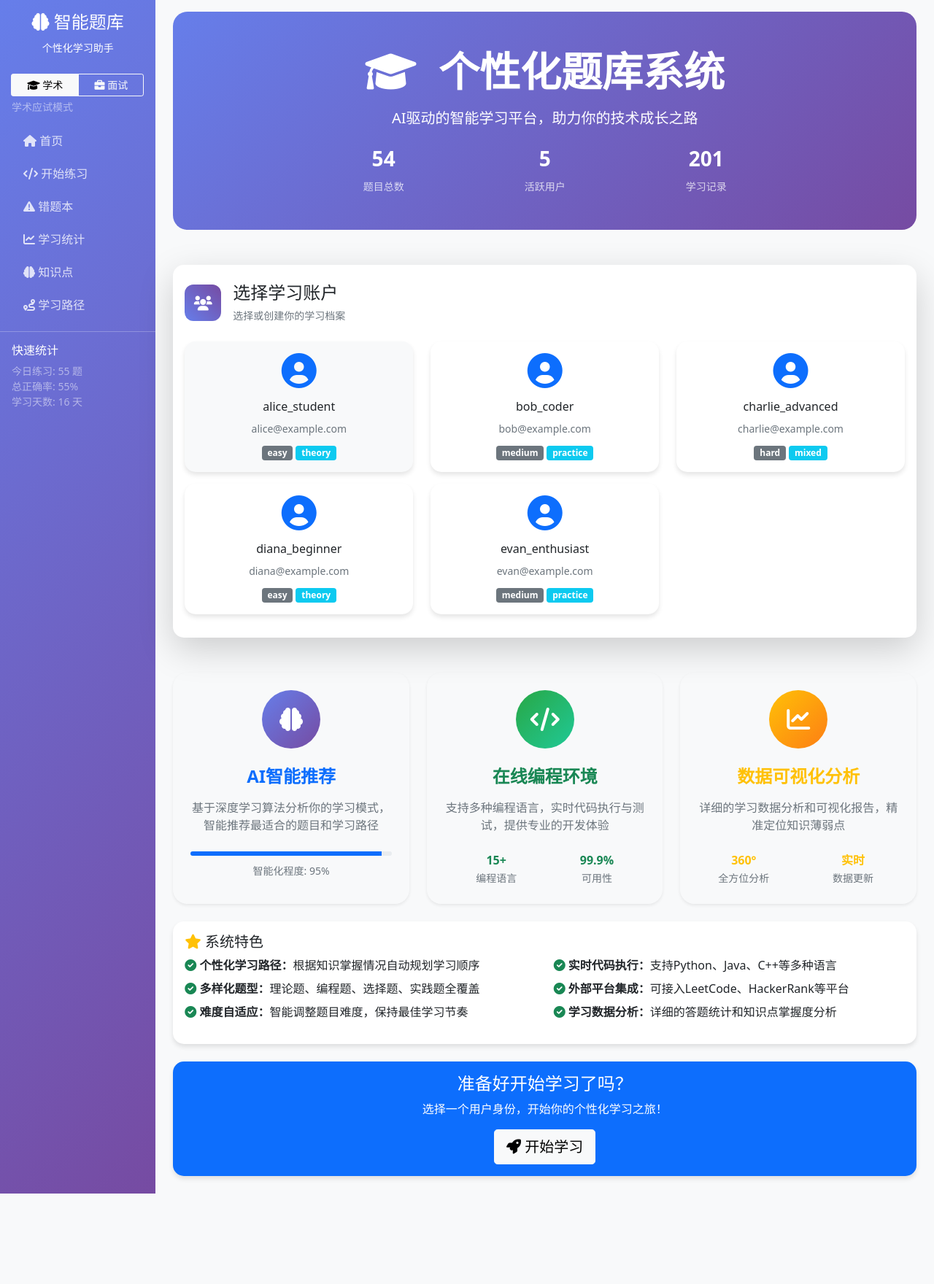
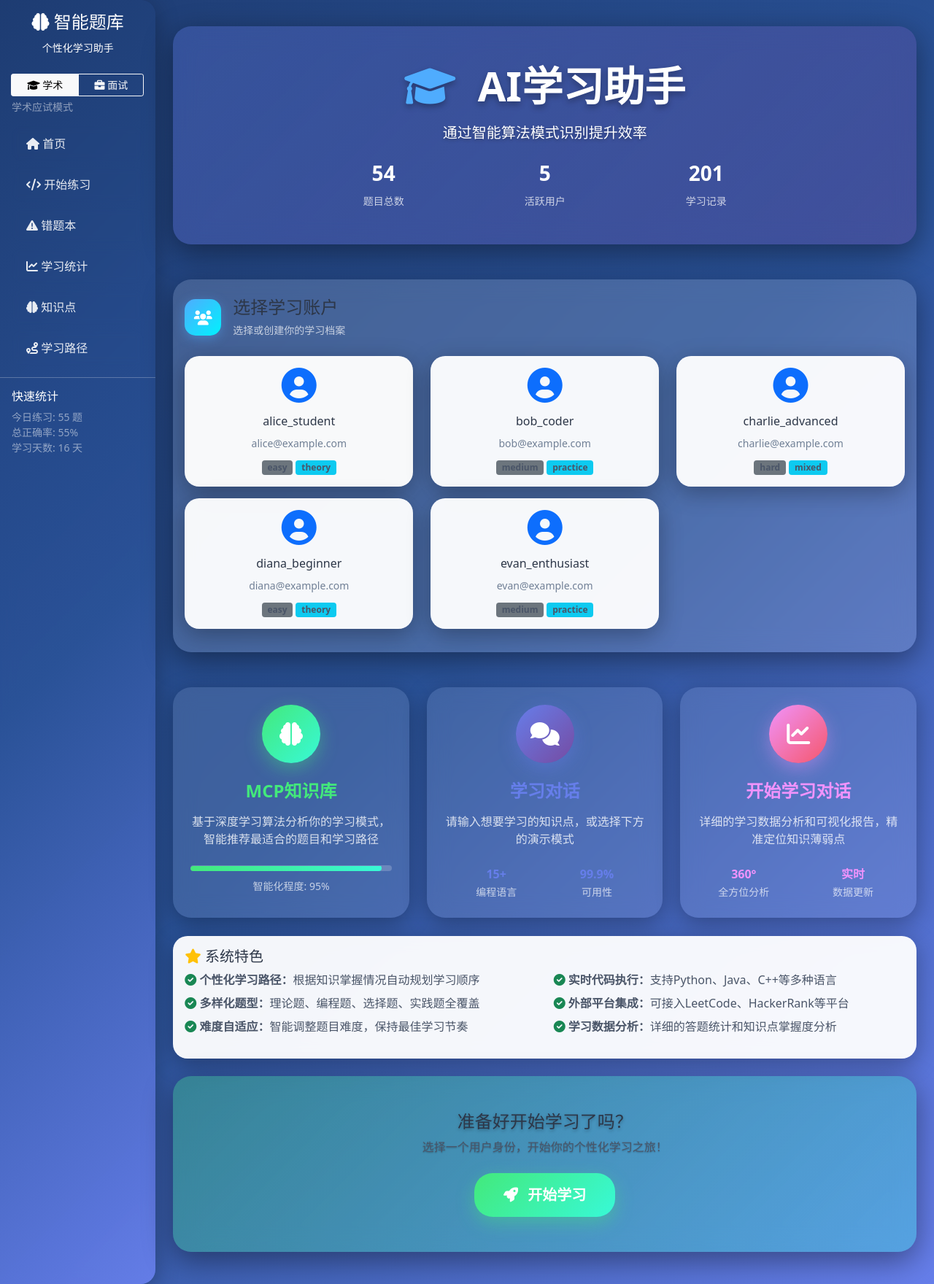
Before and after one commit to 123sssdd/CodeWave-Campus-Agent, a Flask app: page / in a window 1280 px wide. Shown: the whole page at 73% size. Before the commit the page ends 1636 px from the top, so only its background shows below. Run offline with Flask 3, Linux system fonts and the light colour scheme; data comes from the database, SQL or seed files in the repository; some libraries are stand-ins or nearby versions.

Commit message:
Add files via upload

```diff
--- a/personal_question_bank/templates/base.html
+++ b/personal_question_bank/templates/base.html
@@ -13,44 +13,113 @@
     <link href="https://cdnjs.cloudflare.com/ajax/libs/prism/1.24.1/themes/prism.min.css" rel="stylesheet">
 
     <style>
+        body {
+            background: linear-gradient(135deg, #1e3c72 0%, #2a5298 50%, #667eea 100%);
+            min-height: 100vh;
+            color: #e0e6ed;
+        }
+
         .sidebar {
-            background: linear-gradient(135deg, #667eea 0%, #764ba2 100%);
+            background: linear-gradient(135deg, rgba(30, 60, 114, 0.95) 0%, rgba(42, 82, 152, 0.95) 50%, rgba(102, 126, 234, 0.95) 100%);
+            backdrop-filter: blur(10px);
+            border-radius: 0 20px 20px 0;
             min-height: 100vh;
             color: white;
-            transition: background 0.3s ease;
+            transition: all 0.3s ease;
+            box-shadow: 0 8px 32px rgba(0, 0, 0, 0.3);
         }
 
         .sidebar.interview-mode {
-            background: linear-gradient(135deg, #28a745 0%, #20c997 100%);
+            background: linear-gradient(135deg, rgba(42, 82, 152, 0.95) 0%, rgba(67, 233, 123, 0.95) 50%, rgba(56, 249, 215, 0.95) 100%);
+            backdrop-filter: blur(10px);
+            box-shadow: 0 8px 32px rgba(67, 233, 123, 0.3);
         }
 
         .nav-link {
-            color: rgba(255,255,255,0.8) !important;
-            border-radius: 10px;
-            margin: 5px 0;
+            color: rgba(255,255,255,0.9) !important;
+            border-radius: 15px;
+            margin: 8px 0;
+            padding: 12px 20px;
             transition: all 0.3s ease;
+            backdrop-filter: blur(5px);
         }
 
         .nav-link:hover, .nav-link.active {
             background: rgba(255,255,255,0.2);
             color: white !important;
-            transform: translateX(5px);
+            transform: translateX(8px);
+            box-shadow: 0 4px 15px rgba(255, 255, 255, 0.1);
         }
 
         .main-content {
-            background: #f8f9fa;
+            background: transparent;
             min-height: 100vh;
+            padding: 20px;
         }
 
         .card {
             border: none;
-            border-radius: 15px;
-            box-shadow: 0 4px 6px rgba(0,0,0,0.1);
-            transition: transform 0.3s ease;
+            border-radius: 20px;
+            background: rgba(255, 255, 255, 0.95);
+            backdrop-filter: blur(10px);
+            box-shadow: 0 8px 32px rgba(0, 0, 0, 0.3);
+            transition: all 0.3s ease;
+            color: #2d3748;
         }
 
         .card:hover {
-            transform: translateY(-2px);
+            transform: translateY(-5px);
+            box-shadow: 0 12px 40px rgba(0, 0, 0, 0.4);
+        }
+
+        .card-header {
+            color: #2d3748 !important;
+        }
+
+        .card-body {
+            color: #2d3748 !important;
+        }
+
+        .card-title {
+            color: #2d3748 !important;
+        }
+
+        .card-text {
+            color: #4a5568 !important;
+        }
+
+        /* 确保所有文本内容在卡片中都是深色 */
+        .card h1, .card h2, .card h3, .card h4, .card h5, .card h6 {
+            color: #2d3748 !important;
+        }
+
+        .card p, .card div, .card span, .card li {
+            color: #4a5568 !important;
+        }
+
+        .card .text-muted {
+            color: #718096 !important;
+        }
+
+        .card .small {
+            color: #718096 !important;
+        }
+
+        /* 修复提示框和弹窗文字颜色 */
+        .toast, .modal, .alert {
+            color: #2d3748 !important;
+        }
+
+        .toast-body, .modal-body, .alert {
+            color: #2d3748 !important;
+        }
+
+        .toast-header, .modal-header {
+            color: #2d3748 !important;
+        }
+
+        .toast .toast-header strong, .modal .modal-title {
+            color: #2d3748 !important;
         }
 
         .question-card {
@@ -78,16 +147,18 @@
         }
 
         .btn-primary {
-            background: linear-gradient(45deg, #667eea, #764ba2);
+            background: linear-gradient(135deg, #667eea, #764ba2);
             border: none;
             border-radius: 25px;
-            padding: 10px 30px;
+            padding: 12px 30px;
             transition: all 0.3s ease;
+            box-shadow: 0 4px 15px rgba(102, 126, 234, 0.3);
         }
 
         .btn-primary:hover {
-            transform: translateY(-2px);
-            box-shadow: 0 4px 15px rgba(102, 126, 234, 0.4);
+            transform: translateY(-3px);
+            box-shadow: 0 8px 25px rgba(102, 126, 234, 0.5);
+            background: linear-gradient(135deg, #764ba2, #667eea);
         }
 
         .code-editor {
--- a/personal_question_bank/templates/index.html
+++ b/personal_question_bank/templates/index.html
@@ -4,13 +4,13 @@
 
 {% block content %}
 <!-- 主标题区域 - 视觉中心 -->
-<div class="hero-section text-center py-5 mb-5" style="background: linear-gradient(135deg, #667eea 0%, #764ba2 100%); border-radius: 20px; color: white;">
+<div class="hero-section text-center py-5 mb-5" style="background: linear-gradient(135deg, rgba(102, 126, 234, 0.3) 0%, rgba(118, 75, 162, 0.3) 100%); border-radius: 25px; color: white; backdrop-filter: blur(15px); box-shadow: 0 12px 40px rgba(0, 0, 0, 0.4);">
     <div class="container">
-        <h1 class="display-4 fw-bold mb-3">
-            <i class="fas fa-graduation-cap me-3"></i>
-            个性化题库系统
+        <h1 class="display-4 fw-bold mb-3" style="text-shadow: 0 4px 8px rgba(0, 0, 0, 0.3);">
+            <i class="fas fa-graduation-cap me-3" style="color: #4FACFE;"></i>
+            AI学习助手
         </h1>
-        <p class="lead mb-4">AI驱动的智能学习平台，助力你的技术成长之路</p>
+        <p class="lead mb-4" style="text-shadow: 0 2px 4px rgba(0, 0, 0, 0.3);">通过智能算法模式识别提升效率</p>
         <div class="row justify-content-center">
             <div class="col-md-8">
                 <div class="row text-center">
@@ -41,15 +41,15 @@
 <!-- 用户选择区域 - 卡片式设计 -->
 <div class="row mb-5">
     <div class="col-12">
-        <div class="card border-0 shadow-lg" style="border-radius: 15px;">
+        <div class="card border-0" style="background: rgba(255, 255, 255, 0.15); backdrop-filter: blur(15px); border-radius: 25px; box-shadow: 0 12px 40px rgba(0, 0, 0, 0.4);">
             <div class="card-header bg-transparent border-0 py-4">
                 <div class="d-flex align-items-center">
-                    <div class="icon-wrapper me-3" style="width: 50px; height: 50px; background: linear-gradient(45deg, #667eea, #764ba2); border-radius: 12px; display: flex; align-items: center; justify-content: center;">
+                    <div class="icon-wrapper me-3" style="width: 50px; height: 50px; background: linear-gradient(135deg, #4FACFE, #00F2FE); border-radius: 15px; display: flex; align-items: center; justify-content: center; box-shadow: 0 4px 15px rgba(79, 172, 254, 0.4);">
                         <i class="fas fa-users text-white fa-lg"></i>
                     </div>
                     <div>
-                        <h4 class="mb-1">选择学习账户</h4>
-                        <small class="text-muted">选择或创建你的学习档案</small>
+                        <h4 class="mb-1" style="color: white;">选择学习账户</h4>
+                        <small style="color: rgba(255, 255, 255, 0.7);">选择或创建你的学习档案</small>
                     </div>
                 </div>
             </div>
@@ -65,41 +65,41 @@
 <!-- 功能介绍 -->
 <div class="row mb-4">
     <div class="col-md-4">
-        <div class="feature-card h-100 text-center border-0 shadow-sm" style="border-radius: 20px; transition: transform 0.3s ease, box-shadow 0.3s ease;">
+        <div class="feature-card h-100 text-center border-0" style="background: rgba(255, 255, 255, 0.1); backdrop-filter: blur(15px); border-radius: 25px; transition: transform 0.3s ease, box-shadow 0.3s ease; box-shadow: 0 8px 32px rgba(0, 0, 0, 0.3);">
             <div class="card-body p-4">
-                <div class="icon-circle mb-4 mx-auto" style="width: 80px; height: 80px; background: linear-gradient(135deg, #667eea, #764ba2); border-radius: 50%; display: flex; align-items: center; justify-content: center;">
+                <div class="icon-circle mb-4 mx-auto" style="width: 80px; height: 80px; background: linear-gradient(135deg, #43E97B, #38F9D7); border-radius: 50%; display: flex; align-items: center; justify-content: center; box-shadow: 0 8px 25px rgba(67, 233, 123, 0.4);">
                     <i class="fas fa-brain fa-2x text-white"></i>
                 </div>
-                <h4 class="fw-bold mb-3 text-primary">AI智能推荐</h4>
-                <p class="text-muted mb-4">
+                <h4 class="fw-bold mb-3" style="color: #43E97B;">MCP知识库</h4>
+                <p style="color: rgba(255, 255, 255, 0.8); margin-bottom: 1.5rem;">
                     基于深度学习算法分析你的学习模式，智能推荐最适合的题目和学习路径
                 </p>
-                <div class="progress mb-2" style="height: 6px;">
-                    <div class="progress-bar bg-primary" style="width: 95%"></div>
+                <div class="progress mb-2" style="height: 8px; background: rgba(255, 255, 255, 0.2); border-radius: 4px;">
+                    <div class="progress-bar" style="width: 95%; background: linear-gradient(90deg, #43E97B, #38F9D7); border-radius: 4px;"></div>
                 </div>
-                <small class="text-muted">智能化程度: 95%</small>
+                <small style="color: rgba(255, 255, 255, 0.7);">智能化程度: 95%</small>
             </div>
         </div>
     </div>
 
     <div class="col-md-4">
-        <div class="feature-card h-100 text-center border-0 shadow-sm" style="border-radius: 20px; transition: transform 0.3s ease, box-shadow 0.3s ease;">
+        <div class="feature-card h-100 text-center border-0" style="background: rgba(255, 255, 255, 0.1); backdrop-filter: blur(15px); border-radius: 25px; transition: transform 0.3s ease, box-shadow 0.3s ease; box-shadow: 0 8px 32px rgba(0, 0, 0, 0.3);">
             <div class="card-body p-4">
-                <div class="icon-circle mb-4 mx-auto" style="width: 80px; height: 80px; background: linear-gradient(135deg, #28a745, #20c997); border-radius: 50%; display: flex; align-items: center; justify-content: center;">
-                    <i class="fas fa-code fa-2x text-white"></i>
+                <div class="icon-circle mb-4 mx-auto" style="width: 80px; height: 80px; background: linear-gradient(135deg, #667EEA, #764BA2); border-radius: 50%; display: flex; align-items: center; justify-content: center; box-shadow: 0 8px 25px rgba(102, 126, 234, 0.4);">
+                    <i class="fas fa-comments fa-2x text-white"></i>
                 </div>
-                <h4 class="fw-bold mb-3 text-success">在线编程环境</h4>
-                <p class="text-muted mb-4">
-                    支持多种编程语言，实时代码执行与测试，提供专业的开发体验
+                <h4 class="fw-bold mb-3" style="color: #667EEA;">学习对话</h4>
+                <p style="color: rgba(255, 255, 255, 0.8); margin-bottom: 1.5rem;">
+                    请输入想要学习的知识点，或选择下方的演示模式
                 </p>
                 <div class="d-flex justify-content-between text-center">
                     <div class="flex-fill">
-                        <div class="fw-bold text-success">15+</div>
-                        <small class="text-muted">编程语言</small>
+                        <div class="fw-bold" style="color: #667EEA;">15+</div>
+                        <small style="color: rgba(255, 255, 255, 0.7);">编程语言</small>
                     </div>
                     <div class="flex-fill">
-                        <div class="fw-bold text-success">99.9%</div>
-                        <small class="text-muted">可用性</small>
+                        <div class="fw-bold" style="color: #667EEA;">99.9%</div>
+                        <small style="color: rgba(255, 255, 255, 0.7);">可用性</small>
                     </div>
                 </div>
             </div>
@@ -107,23 +107,23 @@
     </div>
 
     <div class="col-md-4">
-        <div class="feature-card h-100 text-center border-0 shadow-sm" style="border-radius: 20px; transition: transform 0.3s ease, box-shadow 0.3s ease;">
+        <div class="feature-card h-100 text-center border-0" style="background: rgba(255, 255, 255, 0.1); backdrop-filter: blur(15px); border-radius: 25px; transition: transform 0.3s ease, box-shadow 0.3s ease; box-shadow: 0 8px 32px rgba(0, 0, 0, 0.3);">
             <div class="card-body p-4">
-                <div class="icon-circle mb-4 mx-auto" style="width: 80px; height: 80px; background: linear-gradient(135deg, #ffc107, #fd7e14); border-radius: 50%; display: flex; align-items: center; justify-content: center;">
+                <div class="icon-circle mb-4 mx-auto" style="width: 80px; height: 80px; background: linear-gradient(135deg, #F093FB, #F5576C); border-radius: 50%; display: flex; align-items: center; justify-content: center; box-shadow: 0 8px 25px rgba(240, 147, 251, 0.4);">
                     <i class="fas fa-chart-line fa-2x text-white"></i>
                 </div>
-                <h4 class="fw-bold mb-3 text-warning">数据可视化分析</h4>
-                <p class="text-muted mb-4">
+                <h4 class="fw-bold mb-3" style="color: #F093FB;">开始学习对话</h4>
+                <p style="color: rgba(255, 255, 255, 0.8); margin-bottom: 1.5rem;">
                     详细的学习数据分析和可视化报告，精准定位知识薄弱点
                 </p>
                 <div class="row text-center">
                     <div class="col-6">
-                        <div class="fw-bold text-warning">360°</div>
-                        <small class="text-muted">全方位分析</small>
+                        <div class="fw-bold" style="color: #F093FB;">360°</div>
+                        <small style="color: rgba(255, 255, 255, 0.7);">全方位分析</small>
                     </div>
                     <div class="col-6">
-                        <div class="fw-bold text-warning">实时</div>
-                        <small class="text-muted">数据更新</small>
+                        <div class="fw-bold" style="color: #F093FB;">实时</div>
+                        <small style="color: rgba(255, 255, 255, 0.7);">数据更新</small>
                     </div>
                 </div>
             </div>
@@ -182,12 +182,12 @@
 <!-- 快速开始 -->
 <div class="row">
     <div class="col-12">
-        <div class="card bg-primary text-white">
-            <div class="card-body text-center">
-                <h4>准备好开始学习了吗？</h4>
-                <p class="mb-3">选择一个用户身份，开始你的个性化学习之旅！</p>
-                <button class="btn btn-light btn-lg" onclick="startLearning()">
-                    <i class="fas fa-rocket"></i> 开始学习
+        <div class="card text-white" style="background: linear-gradient(135deg, rgba(67, 233, 123, 0.3) 0%, rgba(56, 249, 215, 0.3) 100%); backdrop-filter: blur(15px); border-radius: 25px; box-shadow: 0 12px 40px rgba(0, 0, 0, 0.4);">
+            <div class="card-body text-center py-5">
+                <h4 style="text-shadow: 0 2px 4px rgba(0, 0, 0, 0.3);">准备好开始学习了吗？</h4>
+                <p class="mb-4" style="color: rgba(255, 255, 255, 0.9); text-shadow: 0 1px 2px rgba(0, 0, 0, 0.3);">选择一个用户身份，开始你的个性化学习之旅！</p>
+                <button class="btn btn-lg" onclick="startLearning()" style="background: linear-gradient(135deg, #43E97B, #38F9D7); border: none; border-radius: 25px; padding: 15px 40px; color: white; font-weight: bold; box-shadow: 0 8px 25px rgba(67, 233, 123, 0.4); transition: all 0.3s ease;">
+                    <i class="fas fa-rocket me-2"></i> 开始学习
                 </button>
             </div>
         </div>
```
Also changed, not shown: personal_question_bank/templates/dashboard.html (+27 -16 lines).
